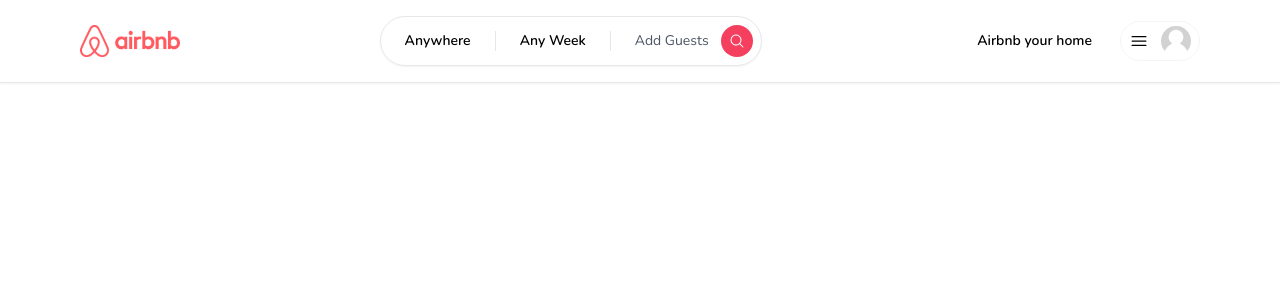
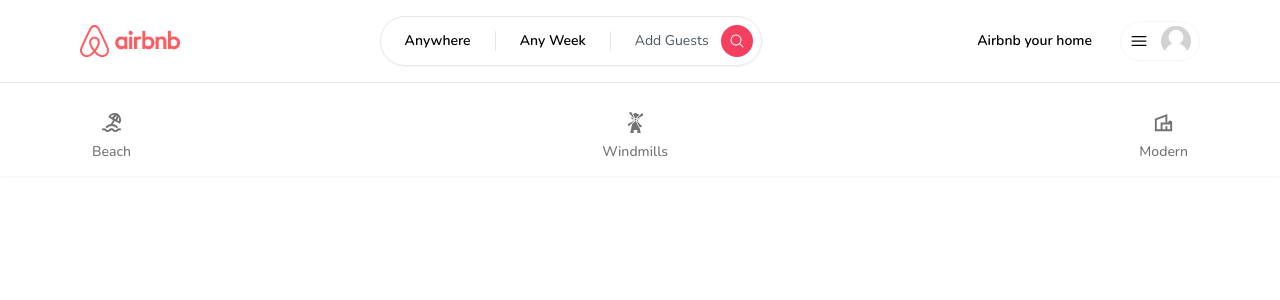
Before and after one commit to Hall-e3/airbnb-clone, a Next.js app: page / in a window 1280 px wide. Shown: the top 300 px of the page. Built offline with nearby package versions, Linux system fonts and the light colour scheme; no server answers.

Commit message:
working on categories, query string installation

```diff
--- /dev/null
+++ b/app/components/CategoryBox.tsx
@@ -0,0 +1,37 @@
+import { useRouter, useSearchParams } from "next/navigation";
+import { useCallback } from "react";
+import { IconType } from "react-icons";
+import qs from "query-string";
+
+interface CategoryBoxProps {
+  icon: IconType;
+  label: string;
+  selected: boolean;
+}
+const CategoryBox = ({ icon: Icon, label, selected }: CategoryBoxProps) => {
+  const router = useRouter();
+  const params = useSearchParams();
+
+  const handleClick = useCallback(() => {
+    let currentQuery = {};
+
+    if (params) {
+      currentQuery = qs.parse(params.toString());
+    }
+  }, []);
+
+  return (
+    <div
+      className={`flex flex-col items-center justify-center gap-2 p-3 border-b-2 hover:text-neutral-800 transition cursor-pointer ${
+        selected
+          ? "border-b-neutral-800 text-neutral-800"
+          : "border-transparent text-neutral-500"
+      }`}
+    >
+      <Icon size={23} />
+      <div className="font-medium text-sm">{label}</div>
+    </div>
+  );
+};
+
+export default CategoryBox;
--- /dev/null
+++ b/app/components/navbar/Categories.tsx
@@ -0,0 +1,41 @@
+import Container from "../Container";
+import { TbBeach } from "react-icons/tb";
+import { GiWindmill } from "react-icons/gi";
+import { MdOutlineVilla } from "react-icons/md";
+import CategoryBox from "../CategoryBox";
+export const categories = [
+  {
+    label: "Beach",
+    icon: TbBeach,
+    description: "This property is close to the beach!",
+  },
+  {
+    label: "Windmills",
+    icon: GiWindmill,
+    description: "This property has windmills!",
+  },
+  {
+    label: "Modern",
+    icon: MdOutlineVilla,
+    description: "This property is modern!",
+  },
+];
+
+const Categories = () => {
+  return (
+    <Container>
+      <div className="pt-4 flex flex-row items-center justify-between overflow-x-auto">
+        {categories.map((item) => (
+          <CategoryBox
+            key={item.label}
+            label={item.label}
+            description={item.description}
+            icon={item.icon}
+          />
+        ))}
+      </div>
+    </Container>
+  );
+};
+
+export default Categories;
--- a/app/components/navbar/Navbar.tsx
+++ b/app/components/navbar/Navbar.tsx
@@ -5,6 +5,7 @@
 // date objects are not supported
 
 import Container from "../Container";
+import Categories from "./Categories";
 import Logo from "./Logo";
 import Search from "./Search";
 import UserMenu from "./UserMenu";
@@ -14,7 +15,7 @@ interface NavbarProps {
   currentUser?: SafeUser | null;
 }
 
-const Navbar:React.FC<NavbarProps> = ({currentUser}) => {
+const Navbar: React.FC<NavbarProps> = ({ currentUser }) => {
   return (
     <div className="fixed w-full bg-white z-10 shadow-sm">
       <div className="py-4 border-b-[1px]">
@@ -22,10 +23,11 @@ const Navbar:React.FC<NavbarProps> = ({currentUser}) => {
           <div className="flex flex-row items-center justify-between gap-3 md:gap-0">
             <Logo />
             <Search />
-            <UserMenu currentUser={currentUser}/>
+            <UserMenu currentUser={currentUser} />
           </div>
         </Container>
       </div>
+      <Categories />
     </div>
   );
 };
--- a/package.json
+++ b/package.json
@@ -16,6 +16,7 @@
     "bcrypt": "^5.1.1",
     "next": "14.0.3",
     "next-auth": "^4.24.5",
+    "query-string": "^8.1.0",
     "react": "^18",
     "react-dom": "^18",
     "react-hook-form": "^7.48.2",
```
Also changed, not shown: 1 other file (tests, documents, lock files or other folders).
